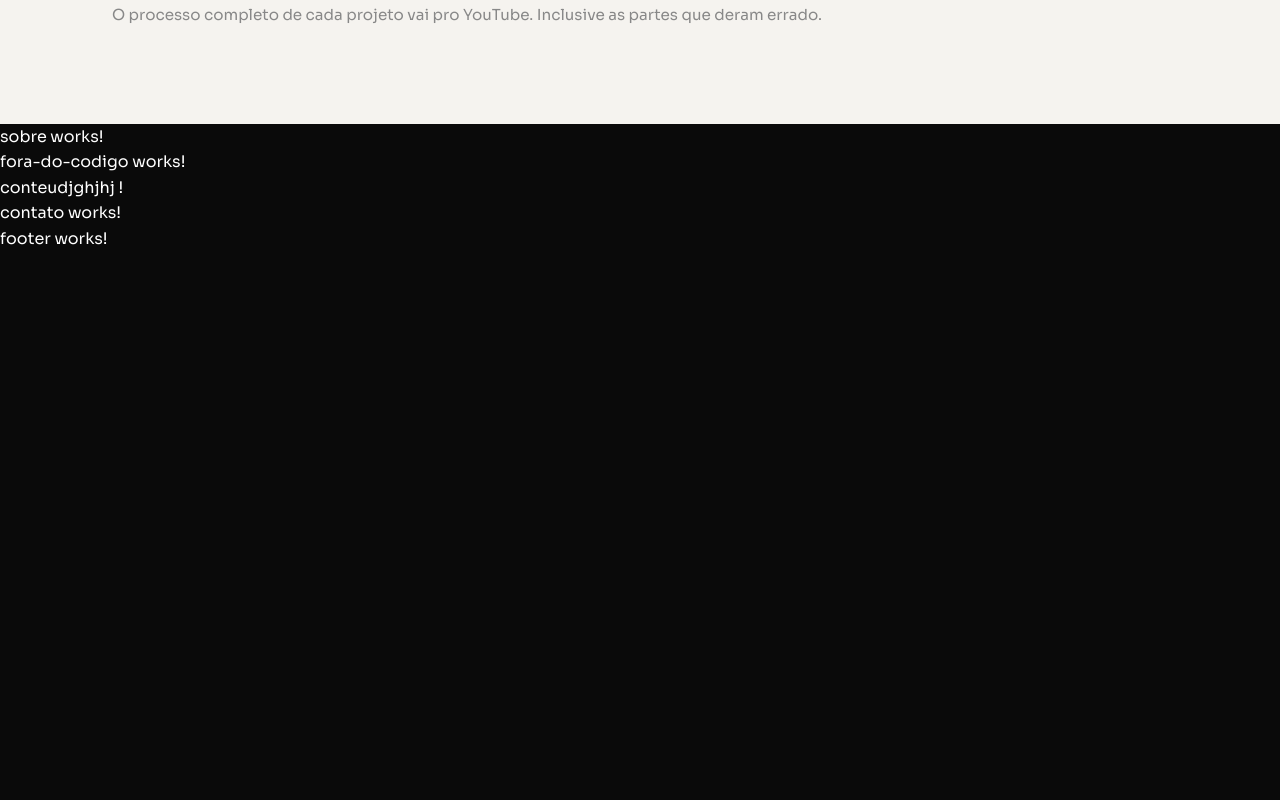
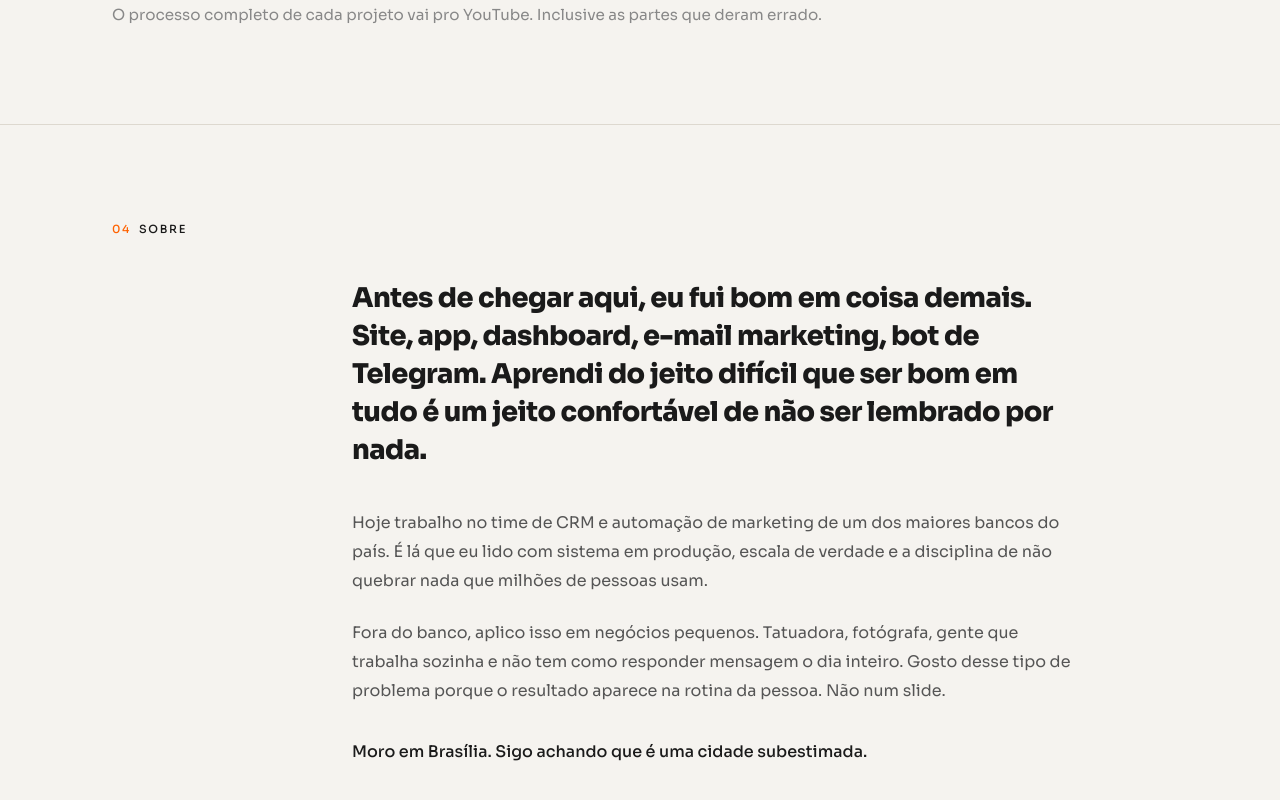
Before and after one commit to denetodev/deneto.dev, an Angular app: page / in a window 1280 px wide. Shown: the part 2800-3600 px from the top of the page. Before the commit the page ends 3052 px from the top, so only its background shows below. Built offline with nearby package versions, Linux system fonts and the light colour scheme.

Commit message:
feat: seção Sobre

```diff
--- a/src/app/components/sobre/sobre.html
+++ b/src/app/components/sobre/sobre.html
@@ -1 +1,26 @@
-<p>sobre works!</p>
+<section class="sobre" id="sobre">
+  <div class="sobre__inner container">
+    <div class="section-label">
+      <span class="label-number">04</span>
+      <span>SOBRE</span>
+    </div>
+
+    <div class="sobre__content">
+      <blockquote class="sobre__lead">
+        Antes de chegar aqui, eu fui bom em coisa demais. Site, app, dashboard, e-mail marketing, bot de Telegram. Aprendi do jeito difícil que ser bom em tudo é um jeito confortável de não ser lembrado por nada.
+      </blockquote>
+
+      <div class="sobre__body">
+        <p>
+          Hoje trabalho no time de CRM e automação de marketing de um dos maiores bancos do país. É lá que eu lido com sistema em produção, escala de verdade e a disciplina de não quebrar nada que milhões de pessoas usam.
+        </p>
+        <p>
+          Fora do banco, aplico isso em negócios pequenos. Tatuadora, fotógrafa, gente que trabalha sozinha e não tem como responder mensagem o dia inteiro. Gosto desse tipo de problema porque o resultado aparece na rotina da pessoa. Não num slide.
+        </p>
+        <p class="sobre__brasilia">
+          Moro em Brasília. Sigo achando que é uma cidade subestimada.
+        </p>
+      </div>
+    </div>
+  </div>
+</section>
--- a/src/app/components/sobre/sobre.scss
+++ b/src/app/components/sobre/sobre.scss
@@ -0,0 +1,60 @@
+.sobre {
+    background-color: var(--color-offwhite);
+    color: var(--color-text-dark);
+    padding: 6rem 0;
+    border-top: 1px solid var(--color-border-light);
+
+    &__content {
+        max-width: 720px;
+        margin-left: 240px;
+    }
+
+    &__lead {
+        font-size: clamp(1.3rem, 2.5vw, 1.7rem);
+        font-weight: 800;
+        line-height: 1.4;
+        letter-spacing: -0.02em;
+        color: var(--color-text-dark);
+        margin-bottom: 2.5rem;
+
+        // Sem aspas visuais, é blockquote semântico, não decorativo
+        quotes: none;
+
+        &::before,
+        &::after {
+            content: none;
+        }
+    }
+
+    &__body {
+        p {
+            font-size: 1rem;
+            line-height: 1.8;
+            color: #555;
+            margin-bottom: 1.5rem;
+
+            &:last-child {
+                margin-bottom: 0;
+            }
+        }
+    }
+
+    &__brasilia {
+        color: var(--color-text-dark) !important;
+        font-weight: 500;
+        margin-top: 2rem !important;
+    }
+
+    // === MOBILE ===
+    @media (max-width: 768px) {
+        padding: 4rem 0;
+
+        &__content {
+            margin-left: 0;
+        }
+
+        &__lead {
+            font-size: 1.2rem;
+        }
+    }
+}
```
